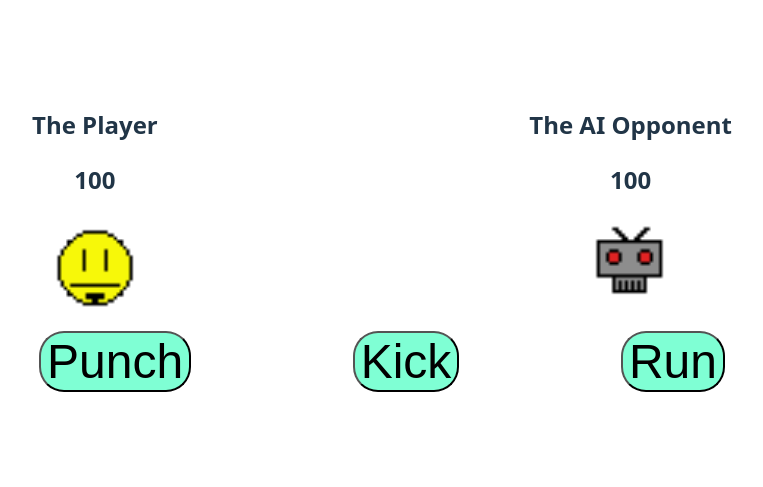
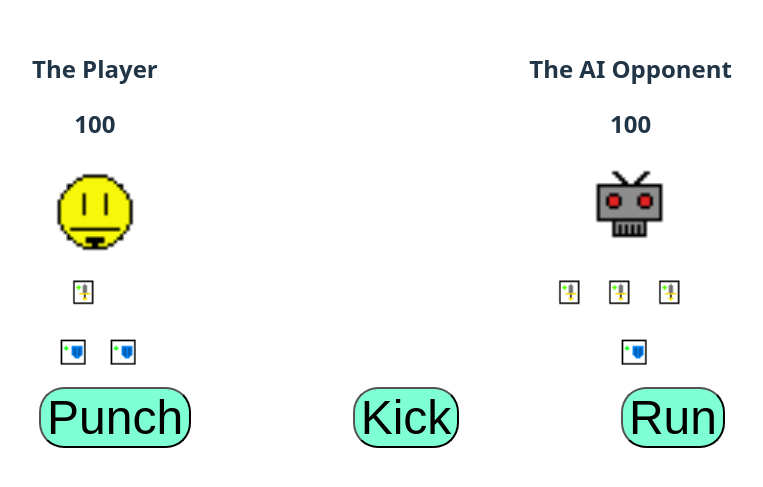
Before and after one commit to Valyrn03/FERMHackathon, a React (Vite) app in the folder front_end/: page / in a window 1280 px wide. Shown: the part 157-644 px from the top of the page, without its empty margins (258-1021 px from the left). Built offline with nearby package versions, Linux system fonts and the light colour scheme.

Commit message:
displaying buffs

```diff
--- a/front_end/src/App.jsx
+++ b/front_end/src/App.jsx
@@ -1,6 +1,8 @@
 import { useState } from 'react'
 import player1 from './assets/Player-1.png'
 import theAI from './assets/The AI-1.png'
+import positiveAttack from './assets/+ATK-1.png.png'
+import positiveDefense from './assets/+DEF-1.png.png'
 import './App.css'
 
 
@@ -8,27 +10,39 @@ function App() {
   const [playerHP, setPlayerHP] = useState(100)
   const [opponentHP, setOpponentHP] = useState(100)
   const [abilities, setAbilities] = useState(['Punch', 'Kick', 'Run'])
+  const [playerAttackBuff, setPlayerAttackBuff] = useState(1)
+  const [playerDefenseBuf, setPlayerDefenseBuff] = useState(2)
+  const [aiAttackBuff, setAIAttackBuff] = useState(3)
+  const [aiDefenseBuff, setAIDefenseBuff] = useState(1)
 
-  // write to the file and set the mutex so the back end can read it then write to this file
-// namely we will want to write the current state plus the move that was made
-const writeFile = (ability) => {
-  //const data = new Uint8Array(Buffer.from('Hello Node.js'));
-  //fs.writeFile('../state.txt',)
+const useAbilityAndSendToServer = (ability) => {
   console.log(`used ${ability}`)
 }
 
   const renderAbility = (ability) => {
     return (
-      <input key={ability} type='button' className='ability' onClick={() => writeFile(ability)} value={ability}/>
+      <input key={ability} type='button' className='ability' onClick={() => useAbilityAndSendToServer(ability)} value={ability}/>
     )
   }
 
-  const renderPlayerArea = (playerName, hitPoints, imageSrc) => {
+  const renderBuffs = (numberOfBuffs, imgSrc) => {
+    const rows = [];
+
+    for (let idx = 0; idx < numberOfBuffs; idx += 1) {
+      rows.push(<img key={idx} height={50} width={50} src={imgSrc}/>)
+    }
+
+    return rows;
+  }
+
+  const renderPlayerArea = (playerName, hitPoints, imageSrc, attackBuff, defenseBuff) => {
     return (
       <div className="player-area">
         <h2>{playerName}</h2>
         <h2>{hitPoints}</h2>
         <img src={imageSrc} width={100} height={100} />
+        <div className='buff-wrapper'>{renderBuffs(attackBuff, positiveAttack)}</div>
+        <div className='buff-wrapper'>{renderBuffs(defenseBuff, positiveDefense)}</div>
       </div>
     )
   }
@@ -36,8 +50,8 @@ const writeFile = (ability) => {
   return (
     <>
       <div id="player-area-wrapper">
-        {renderPlayerArea('The Player', playerHP, player1)}
-        {renderPlayerArea('The AI Opponent', opponentHP, theAI)}
+        {renderPlayerArea('The Player', playerHP, player1, playerAttackBuff, playerDefenseBuf)}
+        {renderPlayerArea('The AI Opponent', opponentHP, theAI, aiAttackBuff, aiDefenseBuff)}
       </div>
       <div id="abilities-wrapper">
         {abilities.map(ability => renderAbility(ability))}
```
